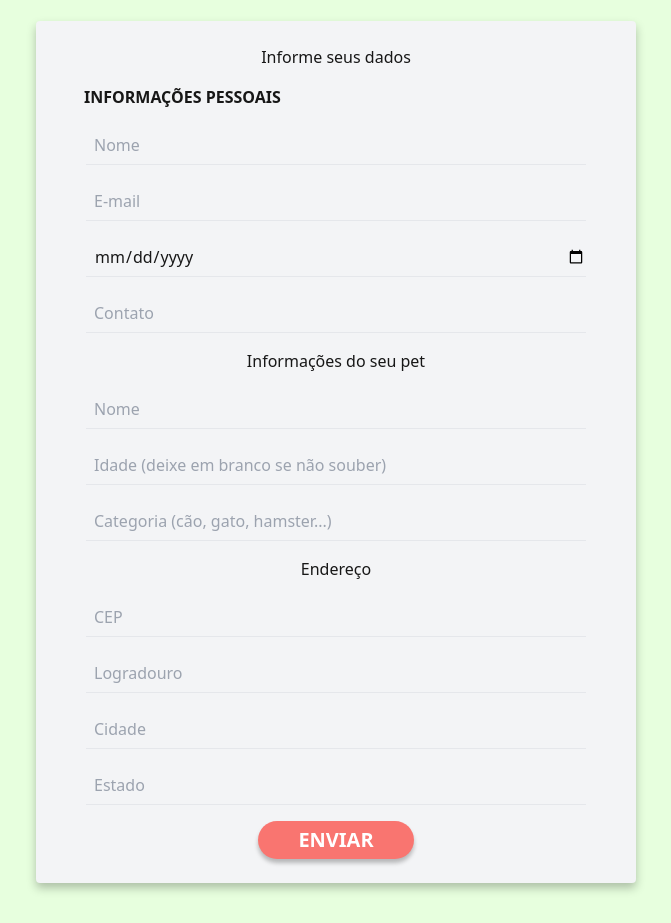
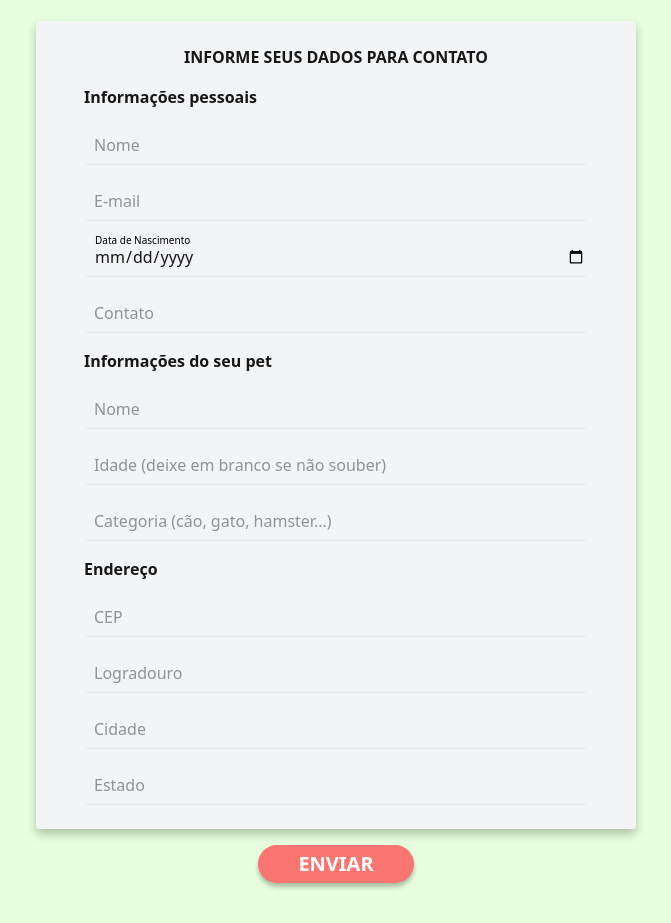
Before and after one commit to CapsXY/animal-care, a plain HTML site: page html/forms.html in a window 1280 px wide. Shown: the part 122-1045 px from the top of the page, without its empty margins (304-975 px from the left). Drawn offline with nearby package versions, Linux system fonts and the light colour scheme.

Commit message:
updating code

```diff
--- a/css/style.css
+++ b/css/style.css
@@ -6,6 +6,7 @@
 	--yellow: #fff2c6;
 	--darkyellow: #edc15c;
 	--black: #171717;
+	--lightblack: #17171770;
 }
 
 #hoverbtn:hover {
@@ -23,10 +24,6 @@
 .formshadow {
 	box-shadow: 0px 5px 10px #00000040;
 }
-
-/* .position {
-	position: absolute;
-} */
 
 .stars {
 	width: 70px;
@@ -73,3 +70,24 @@
 		transform: translate3d(0, -10px, 0);
 	}
 }
+
+.input::placeholder {
+	visibility: hidden;
+}
+
+.label {
+position: absolute;
+top: 8px;
+left: 8px;
+font-size: 16px;
+color: var(--lightblack);
+}
+
+.input:not(:placeholder-shown) + .label {
+	position: absolute;
+	top: -4px;
+	left: 9px;
+	font-size: 10px;
+	transition: all .25s;
+	color: black;
+}
--- a/html/forms.html
+++ b/html/forms.html
@@ -14,72 +14,86 @@
 	<body class="bg-[var(--green)] text-[var(--black)]">
 		<main class="flex flex-col items-center gap-6 p-10">
 			<img src="../images/logo.svg" />
-			<div class="bg-gray-100 flex flex-col items-center rounded w-[600px] gap-4 py-6 formshadow">
-				<span>Informe seus dados</span>
+			<form action="./thanks.html" class="flex flex-col gap-4">
+				<fieldset class="bg-gray-100 flex flex-col items-center rounded w-[600px] gap-4 py-6 formshadow">
+					<span class="flex justify-center font-bold uppercase">Informe seus dados para contato</span>
 					<!-- INFORMAÇÕES PESSOAIS -->
-				<span class="flex justify-start w-full pl-12 font-bold uppercase">Informações pessoais</span>
+					<span class="flex justify-start w-full pl-12 font-bold">Informações pessoais</span>
 					<!-- Nome -->
-				<div class="flex flex-col">
-					<input class="bg-gray-100 h-[40px] w-[500px] pl-2 outline-none border-b" type="text" placeholder="Nome" />
-					<span class="hidden text-sm text-red-500">Este campo não está válido</span>
+					<div class="flex flex-col relative">
+						<input class="bg-gray-100 h-[40px] w-[500px] pl-2 outline-none border-b input" type="text" placeholder="Nome" required />
+						<label class="label" for="nome">Nome</label>
+						<span class="text-sm text-red-500 hidden">Este campo não está válido</span>
 					</div>
 					<!-- E-mail -->
-				<div class="flex flex-col">
-					<input class="bg-gray-100 h-[40px] w-[500px] pl-2 outline-none border-b" type="email" placeholder="E-mail" />
-					<span class="hidden text-sm text-red-500">Este campo não está válido</span>
+					<div class="flex flex-col relative">
+						<input class="bg-gray-100 h-[40px] w-[500px] pl-2 outline-none border-b input" type="email" placeholder="E-mail" required />
+						<label class="label" for="nome">E-mail</label>
+						<span class="text-sm text-red-500 hidden">Este campo não está válido</span>
 					</div>
 					<!-- Data de Nascimento -->
-				<div class="flex flex-col">
-					<input class="bg-gray-100 h-[40px] w-[500px] pl-2 outline-none border-b" type="date" placeholder="Data de Nascimento" />
-					<span class="hidden text-sm text-red-500">Este campo não está válido</span>
+					<div class="flex flex-col relative">
+						<input class="bg-gray-100 h-[40px] w-[500px] pl-2 outline-none border-b input" id="birth-date" type="date" placeholder="Data de Nascimento" required />
+						<label class="label" for="nome">Data de Nascimento</label>
+						<span class="text-sm text-red-500 hidden">Este campo não está válido</span>
 					</div>
 					<!-- Contato -->
-				<div class="flex flex-col">
-					<input class="bg-gray-100 h-[40px] w-[500px] pl-2 outline-none border-b" type="tel" placeholder="Contato" />
-					<span class="hidden text-sm text-red-500">Este campo não está válido</span>
+					<div class="flex flex-col relative">
+						<input class="bg-gray-100 h-[40px] w-[500px] pl-2 outline-none border-b input" type="tel" placeholder="Contato" />
+						<label class="label" for="nome">Contato</label>
+						<span class="text-sm text-red-500 hidden">Este campo não está válido</span>
 					</div>
 					<!-- PET -->
-				<span class="category">Informações do seu pet</span>
+					<span class="flex justify-start w-full pl-12 font-bold">Informações do seu pet</span>
 					<!-- Nome -->
-				<div class="flex flex-col">
-					<input class="bg-gray-100 h-[40px] w-[500px] pl-2 outline-none border-b" type="text" placeholder="Nome" />
-					<span class="hidden text-sm text-red-500">Este campo não está válido</span>
+					<div class="flex flex-col relative">
+						<input class="bg-gray-100 h-[40px] w-[500px] pl-2 outline-none border-b input" type="text" placeholder="Nome" />
+						<label class="label" for="nome">Nome</label>
+						<span class="text-sm text-red-500 hidden">Este campo não está válido</span>
 					</div>
 					<!-- Idade -->
-				<div class="flex flex-col">
-					<input class="bg-gray-100 h-[40px] w-[500px] pl-2 outline-none border-b" type="number" placeholder="Idade (deixe em branco se não souber)" />
+					<div class="flex flex-col relative">
+						<input class="bg-gray-100 h-[40px] w-[500px] pl-2 outline-none border-b input" type="number" placeholder="Idade (deixe em branco se não souber)" />
+						<label class="label" for="nome">Idade (deixe em branco se não souber)</label>
 					</div>
 					<!-- Categoria -->
-				<div class="flex flex-col">
-					<input class="bg-gray-100 h-[40px] w-[500px] pl-2 outline-none border-b" type="text" placeholder="Categoria (cão, gato, hamster...)" />
-					<span class="hidden text-sm text-red-500">Este campo não está válido</span>
+					<div class="flex flex-col relative">
+						<input class="bg-gray-100 h-[40px] w-[500px] pl-2 outline-none border-b input" type="text" placeholder="Categoria (cão, gato, hamster...)" />
+						<label class="label" for="nome">Categoria (cão, gato, hamster...)</label>
+						<span class="text-sm text-red-500 hidden">Este campo não está válido</span>
 					</div>
 					<!-- Endereço -->
-				<span class="category">Endereço</span>
-				<div class="flex flex-col">
-					<input class="bg-gray-100 h-[40px] w-[500px] pl-2 outline-none border-b" type="number" placeholder="CEP" />
-					<span class="hidden text-sm text-red-500">Este campo não está válido</span>
+					<span class="flex justify-start w-full pl-12 font-bold">Endereço</span>
+					<div class="flex flex-col relative">
+						<input class="bg-gray-100 h-[40px] w-[500px] pl-2 outline-none border-b input" type="number" placeholder="CEP" />
+						<label class="label" for="nome">CEP</label>
+						<span class="text-sm text-red-500 hidden">Este campo não está válido</span>
 					</div>
 					<!-- Logradouro -->
-				<div class="flex flex-col">
-					<input class="bg-gray-100 h-[40px] w-[500px] pl-2 outline-none border-b" type="text" placeholder="Logradouro" />
-					<span class="hidden text-sm text-red-500">Este campo não está válido</span>
+					<div class="flex flex-col relative">
+						<input class="bg-gray-100 h-[40px] w-[500px] pl-2 outline-none border-b input" type="text" placeholder="Logradouro" />
+						<label class="label" for="nome">Logradouro</label>
+						<span class="text-sm text-red-500 hidden">Este campo não está válido</span>
 					</div>
 					<!-- Cidade -->
-				<div class="flex flex-col">
-					<input class="bg-gray-100 h-[40px] w-[500px] pl-2 outline-none border-b" type="text" placeholder="Cidade" />
-					<span class="hidden text-sm text-red-500">Este campo não está válido</span>
+					<div class="flex flex-col relative">
+						<input class="bg-gray-100 input h-[40px] w-[500px] pl-2 outline-none border-b input" type="text" placeholder="Cidade" />
+						<label class="label" for="nome">Cidade</label>
+						<span class="text-sm text-red-500 hidden">Este campo não está válido</span>
 					</div>
 					<!-- Estado -->
-				<div class="flex flex-col">
-					<input class="bg-gray-100 h-[40px] w-[500px] pl-2 outline-none border-b" type="text" placeholder="Estado" />
-					<span class="hidden text-sm text-red-500">Este campo não está válido</span>
+					<div class="flex flex-col relative">
+						<input class="bg-gray-100 h-[40px] w-[500px] pl-2 outline-none border-b input" type="text" placeholder="Estado" />
+						<label class="label" for="nome">Estado</label>
+						<span class="text-sm text-red-500 hidden">Este campo não está válido</span>
 					</div>
-				<!--! Botão -->
-				<button id="hoverbtn" class="bg-[var(--red)] uppercase rounded-[40px] text-[20px] text-white font-extrabold boxshadow px-10 py-1">
-					<a href="./thanks.html">Enviar</a>
-				</button>
+					<!-- Botão -->
+				</fieldset>
+				<div class="flex justify-center">
+					<button id="hoverbtn" class="bg-[var(--red)] uppercase rounded-[40px] text-[20px] text-white font-extrabold boxshadow px-10 py-1">Enviar</button>
 				</div>
+			</form>
 		</main>
+		<script src="../js/script.js"></script>
 	</body>
 </html>
--- a/js/script.js
+++ b/js/script.js
@@ -1,2 +1,28 @@
-let path = document.querySelector('#mux path');
-path.getTotalLength();
+// verificar a data de nascimento
+const birthDate = document.querySelector("#birth-date");
+
+birthDate.addEventListener("blur", (event) => {
+	checkBirthDate(event.target);
+});
+
+function checkBirthDate(input) {
+	const dateReceived = new Date(input.value);
+	let message = "";
+
+	if (!above18(dateReceived)) {
+		message = "Você deve ser maior que 18 anos para se cadastrar.";
+	}
+
+	input.setCustomValidity(message);
+}
+
+function above18(date) {
+	const currentDate = new Date();
+	const dateMore18 = new Date(
+		date.getUTCFullYear() + 18,
+		date.getUTCMonth(),
+		date.getUTCDate()
+	);
+
+	return dateMore18 <= currentDate;
+}
```
Also changed, not shown: html/thanks.html (+1 -2 lines), index.html (+1 -1 lines), star.html (deleted, +0 -46 lines). Lines whose indentation alone changed are shown as unchanged.
